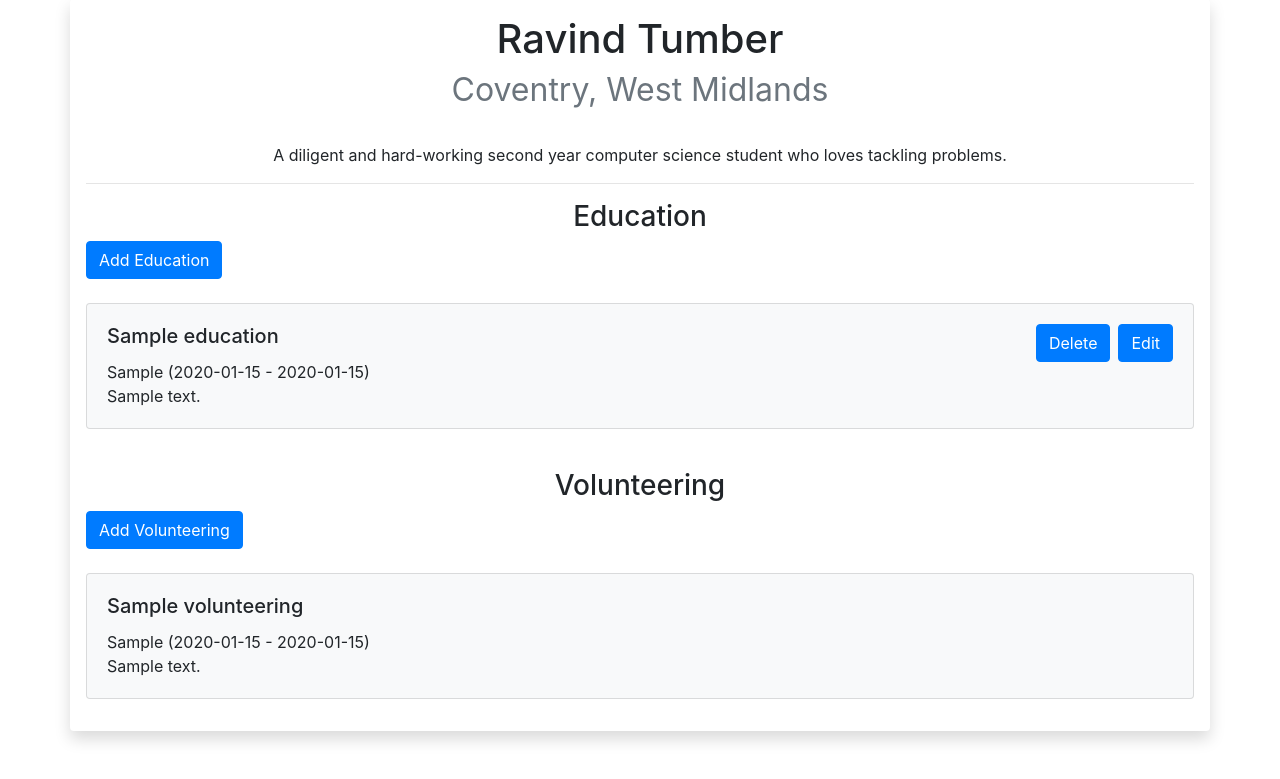
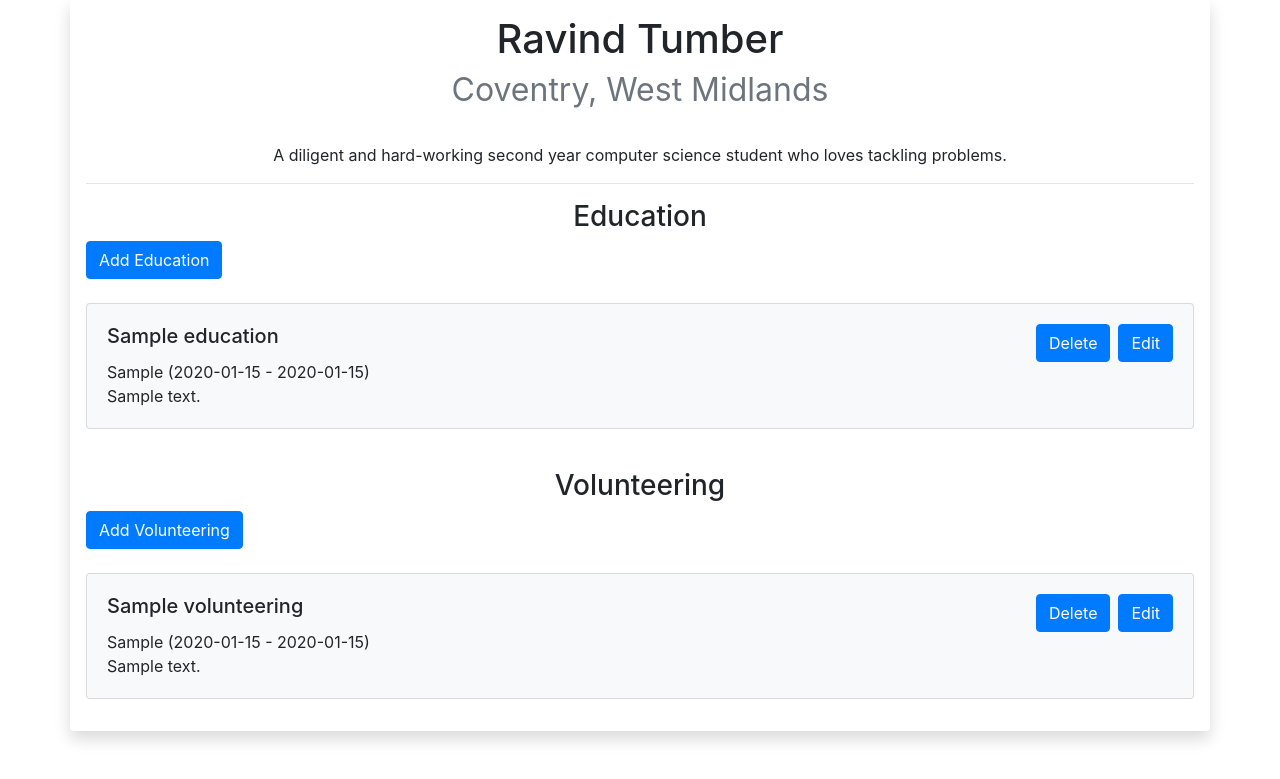
Before and after one commit to RavindTumber/bridging-cwk, a Django app: page /cv/ in a window 1280 px wide. Shown: the part 107-886 px from the top of the page. Run offline with Django 3.2, Linux system fonts and the light colour scheme; a user stored in the database is signed in; tables that the repository leaves empty hold one stand-in row (values such as "Sample post"); some libraries are stand-ins or nearby versions.

```diff
--- a/cv/templates/cv/cv.html
+++ b/cv/templates/cv/cv.html
@@ -52,7 +52,10 @@
                     <div class="card bg-light mb-3" id="volunteering_{{ forloop.counter }}">
                         <div class="card-body">
                             <h5 class="card-title">{{ entry.name }}
-
+                                {% if user.is_authenticated %}
+                                    <a href="{% url 'cv:volunteering_edit' pk=entry.pk %}" style="float:right;" class="btn btn-primary" id="edit_volunteering_{{ forloop.counter }}">Edit</a>
+                                    <a href="{% url 'cv:volunteering_remove' pk=entry.pk %}" style="float:right; margin-right: 0.5rem;" class="btn btn-primary" id="delete_volunteering_{{ forloop.counter }}">Delete</a>
+                                {% endif %}
                             </h5>
                             <p class="card-text">{{ entry.location }} ({{ entry.start_date }} - {{ entry.end_date }})
                                 <br>
--- a/cv/urls.py
+++ b/cv/urls.py
@@ -12,4 +12,6 @@ urlpatterns = [
     path('education/<int:pk>/remove/', views.education_remove, name='education_remove'),
 
     path('volunteering/new/', views.volunteering_new, name='volunteering_new'),
+    path('volunteering/<int:pk>/edit/', views.volunteering_edit, name='volunteering_edit'),
+    path('volunteering/<int:pk>/remove/', views.volunteering_remove, name='volunteering_remove'),
 ]
--- a/cv/views.py
+++ b/cv/views.py
@@ -52,3 +52,22 @@ def volunteering_new(request):
         form = VolunteeringForm()
 
     return render(request, 'cv/volunteering_edit.html', {'form': form})
+
+@login_required
+def volunteering_edit(request, pk):
+    volunteering = get_object_or_404(Volunteering, pk=pk)
+    if request.method == "POST":
+        form = VolunteeringForm(request.POST, instance=volunteering)
+        if form.is_valid:
+            volunteering = form.save()
+            return redirect('cv:display_cv')
+    else:
+        form = VolunteeringForm(instance=volunteering)
+
+    return render(request, 'cv/volunteering_edit.html', {'form': form})
+
+@login_required
+def volunteering_remove(request, pk):
+    volunteering = get_object_or_404(Volunteering, pk=pk)
+    volunteering.delete()
+    return redirect('cv:display_cv')
--- a/functional_tests.py
+++ b/functional_tests.py
@@ -87,7 +87,7 @@ class FunctionalTest(unittest.TestCase):
         name.clear()
         name.send_keys('Test update')
         self.driver.find_element_by_id('save').click()
-        updated_name = self.driver.find_element_by_xpath('//*[@id="education_1"]/div/h5')
+        updated_name = self.driver.find_element_by_xpath('//*[@id="volunteering_1"]/div/h5')
         self.assertIn('Test update', updated_name.text, "Should display updated text")
 
         # User decides to delete a volunteering entry
```
